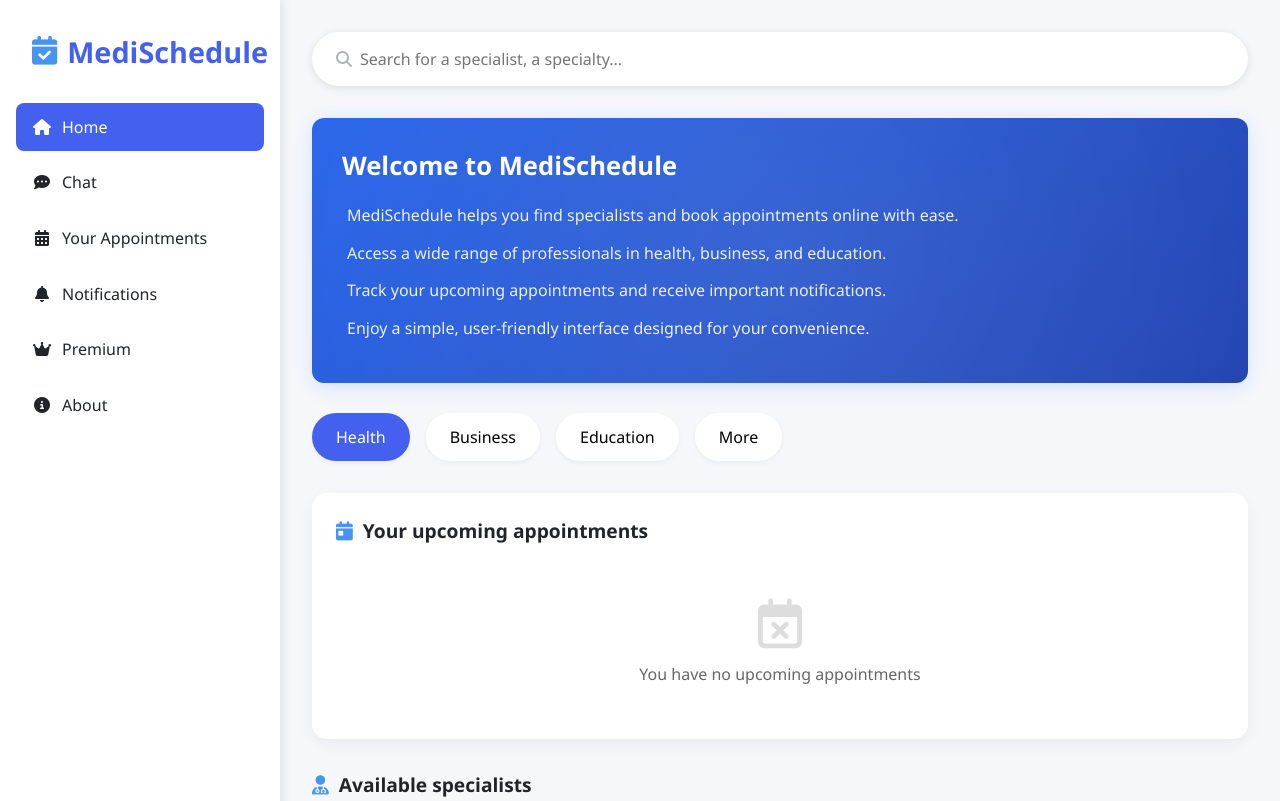
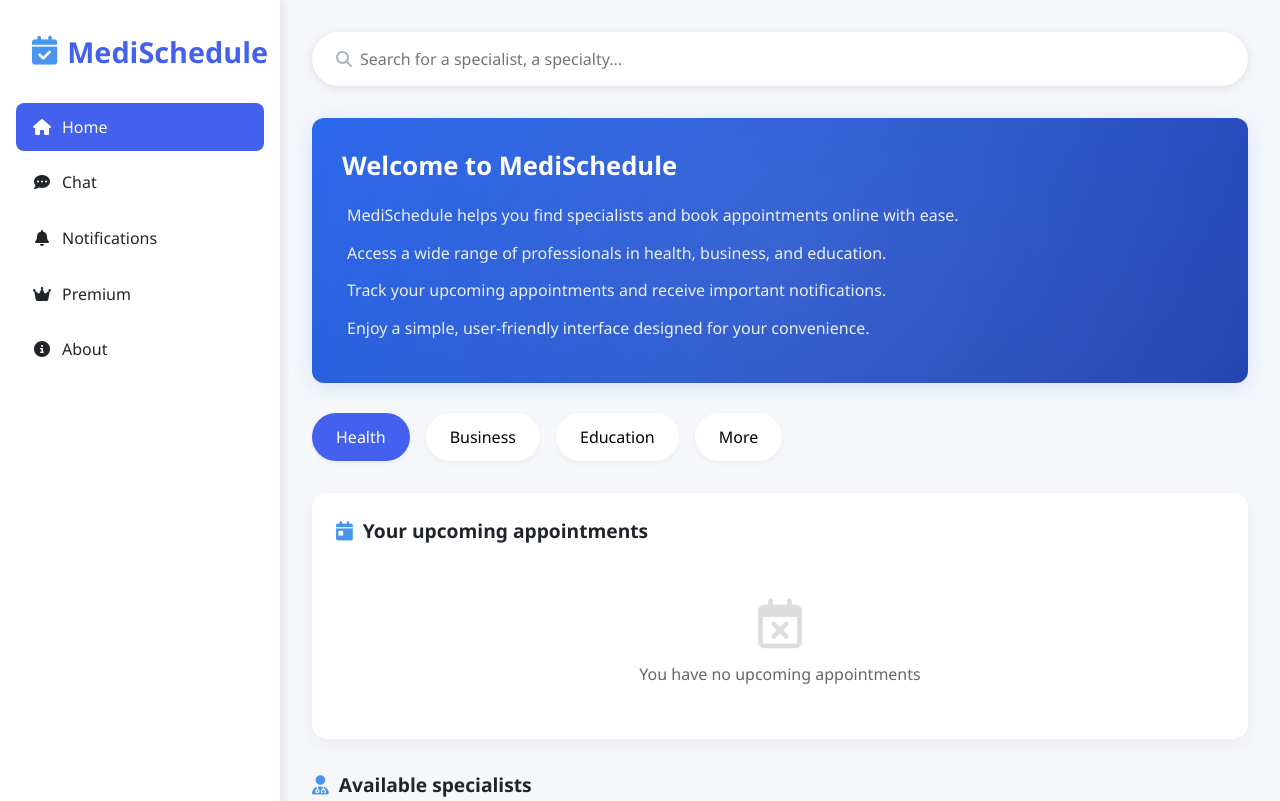
Before and after one commit to Elvine-Zabre/Client-Appointment, a plain HTML site: page userinterface.html in a window 1280 px wide. Shown: the top 801 px of the page. Drawn offline with Linux system fonts and the light colour scheme.

Commit message:
Update userinterface.html
Nouvelle mise a jour

```diff
--- a/userinterface.html
+++ b/userinterface.html
@@ -104,10 +104,7 @@
                 <span>Chat</span>
 
             </a>
-            <a href="appointment.html" class="nav-item">
-                <i class="fas fa-calendar-alt"></i>
-                <span>Your Appointments</span>
-            </a>
+
             <a href="notification.html" class="nav-item">
                 <i class="fas fa-bell"></i>
                 <span>Notifications</span>
```
